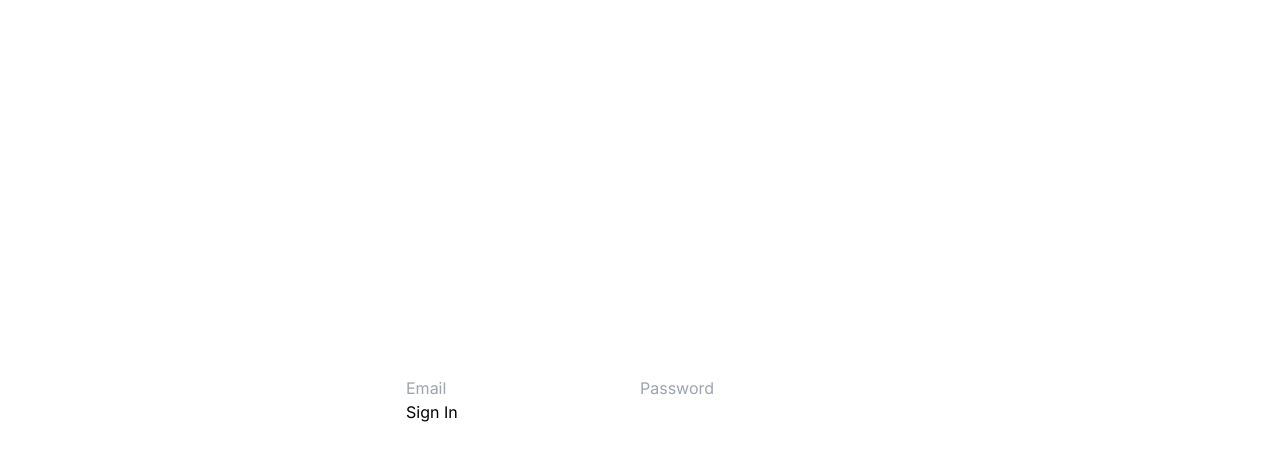
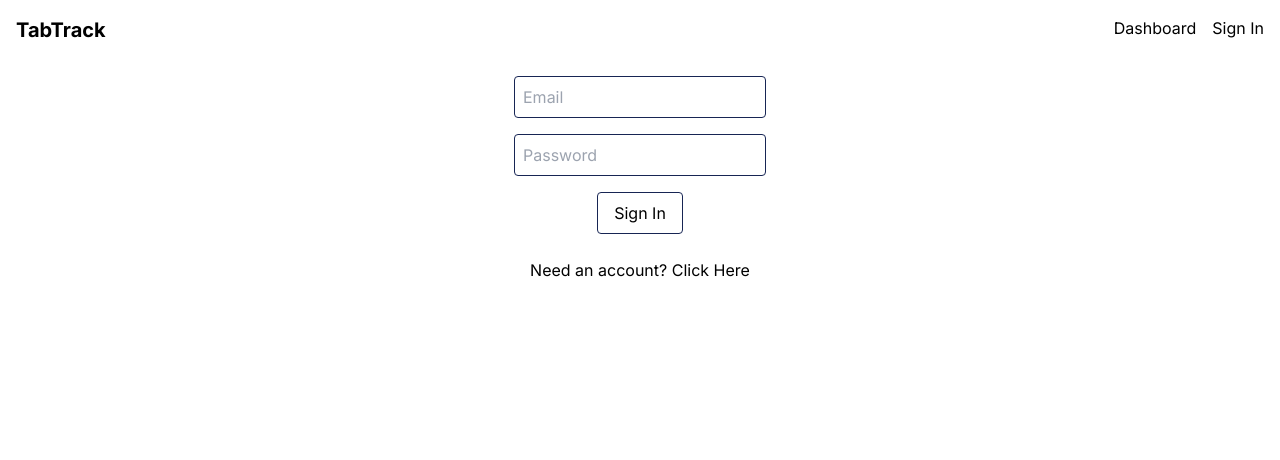
Before and after one commit to jhellard/tabtrack, a Next.js app: page /sign-in in a window 1280 px wide. Shown: the top 460 px of the page. Built offline with nearby package versions, Linux system fonts and the light colour scheme; no server answers.

Commit message:
Login page complete

```diff
--- a/package.json
+++ b/package.json
@@ -13,7 +13,8 @@
     "next": "14.2.3",
     "react": "^18",
     "react-dom": "^18",
-    "react-firebase-hooks": "^5.1.1"
+    "react-firebase-hooks": "^5.1.1",
+    "react-player": "^2.16.0"
   },
   "devDependencies": {
     "eslint": "^8",
--- a/src/app/layout.js
+++ b/src/app/layout.js
@@ -1,5 +1,6 @@
 import { Inter } from "next/font/google";
 import "./globals.css";
+import Header from "../components/Header";
 
 const inter = Inter({ subsets: ["latin"] });
 
@@ -12,7 +13,10 @@ export default function RootLayout({ children }) {
   return (
     <html lang="en">
       <body className={inter.className}>
-        <main className="h-screen grid place-items-center">{children}</main>
+        <main className="h-screen">
+          <Header />
+          {children}
+        </main>
       </body>
     </html>
   );
--- a/src/app/page.js
+++ b/src/app/page.js
@@ -9,13 +9,14 @@ const Home = () => {
   const router = useRouter();
   const userSession = sessionStorage.getItem("user");
 
-  if (!user && !userSession) {
-    router.push("/sign-up");
-  }
+  // TODO: Enable when finished
+  // if (!user && !userSession) {
+  //   router.push("/sign-up");
+  // }
 
   return (
     <section>
-      <h1>TabTrack</h1>
+      <h1>Homepage</h1>
       <button
         onClick={() => {
           signOut(auth);
--- a/src/app/sign-in/page.js
+++ b/src/app/sign-in/page.js
@@ -3,6 +3,7 @@ import { useState } from "react";
 import { useSignInWithEmailAndPassword } from "react-firebase-hooks/auth";
 import { auth } from "@/app/firebase/config";
 import { useRouter } from "next/navigation";
+import Link from "next/link";
 
 const SignIn = () => {
   const [email, setEmail] = useState("");
@@ -24,22 +25,31 @@ const SignIn = () => {
   };
 
   return (
-    <section>
-      <form>
+    <section className="grid place-items-center">
+      <form className="flex flex-col items-center gap-4 p-4 mb-2">
         <input
           onChange={(e) => setEmail(e.target.value)}
           type="email"
           placeholder="Email"
           required
+          className="border border-blue-950 p-2 rounded"
         />
         <input
           onChange={(e) => setPassword(e.target.value)}
           type="password"
           placeholder="Password"
           required
+          className="border border-blue-950 p-2 rounded"
         />
+        <button
+          className="border border-blue-950 py-2 px-4 rounded"
+          onClick={() => handleSignIn()}
+        >
+          Sign In
+        </button>
       </form>
-      <button onClick={() => handleSignIn()}>Sign In</button>
+
+      <Link href="/sign-up">Need an account? Click Here</Link>
     </section>
   );
 };
--- /dev/null
+++ b/src/app/tab/page.js
@@ -0,0 +1,17 @@
+"use client";
+import React from "react";
+import dynamic from "next/dynamic";
+const ReactPlayer = dynamic(() => import("react-player"), { ssr: false });
+
+const Tab = () => {
+  const url = "https://www.youtube.com/watch?v=xfxHeZV8BEY";
+
+  return (
+    <section>
+      <h1>Tab</h1>
+      <ReactPlayer url={url} controls="true" />
+    </section>
+  );
+};
+
+export default Tab;
--- /dev/null
+++ b/src/components/Header.js
@@ -0,0 +1,25 @@
+import Link from "next/link";
+
+const Header = () => {
+  return (
+    <header className="m-4 flex justify-between">
+      <span>
+        <Link href="/" className="text-xl font-bold">
+          TabTrack
+        </Link>
+      </span>
+      <nav>
+        <ul className="flex gap-4">
+          <li className="hover:cursor-pointer">
+            <Link href="/tab">Dashboard</Link>
+          </li>
+          <li className="hover:cursor-pointer">
+            <Link href="/sign-in">Sign In</Link>
+          </li>
+        </ul>
+      </nav>
+    </header>
+  );
+};
+
+export default Header;
```
Also changed, not shown: 1 other file (tests, documents, lock files or other folders).
